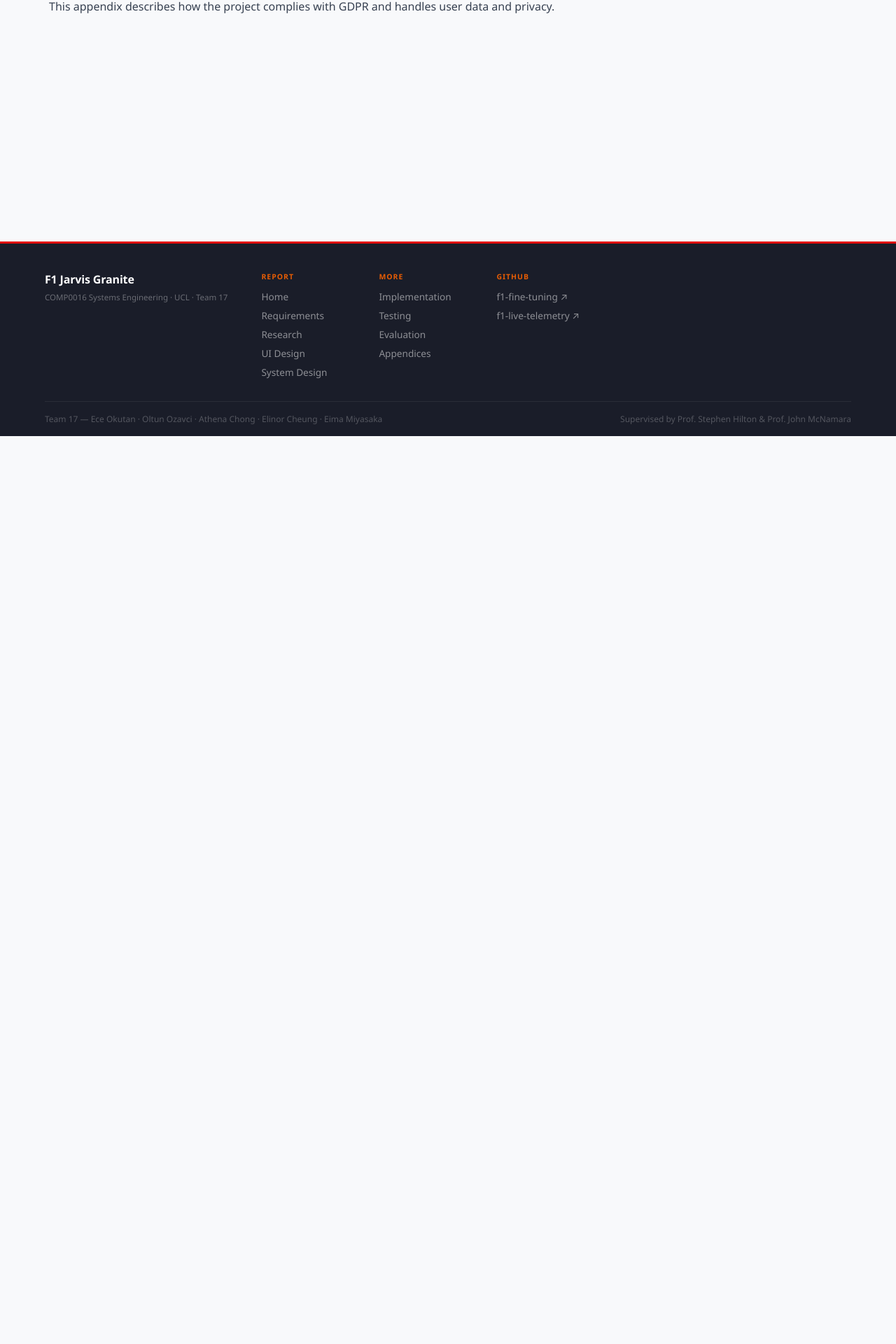
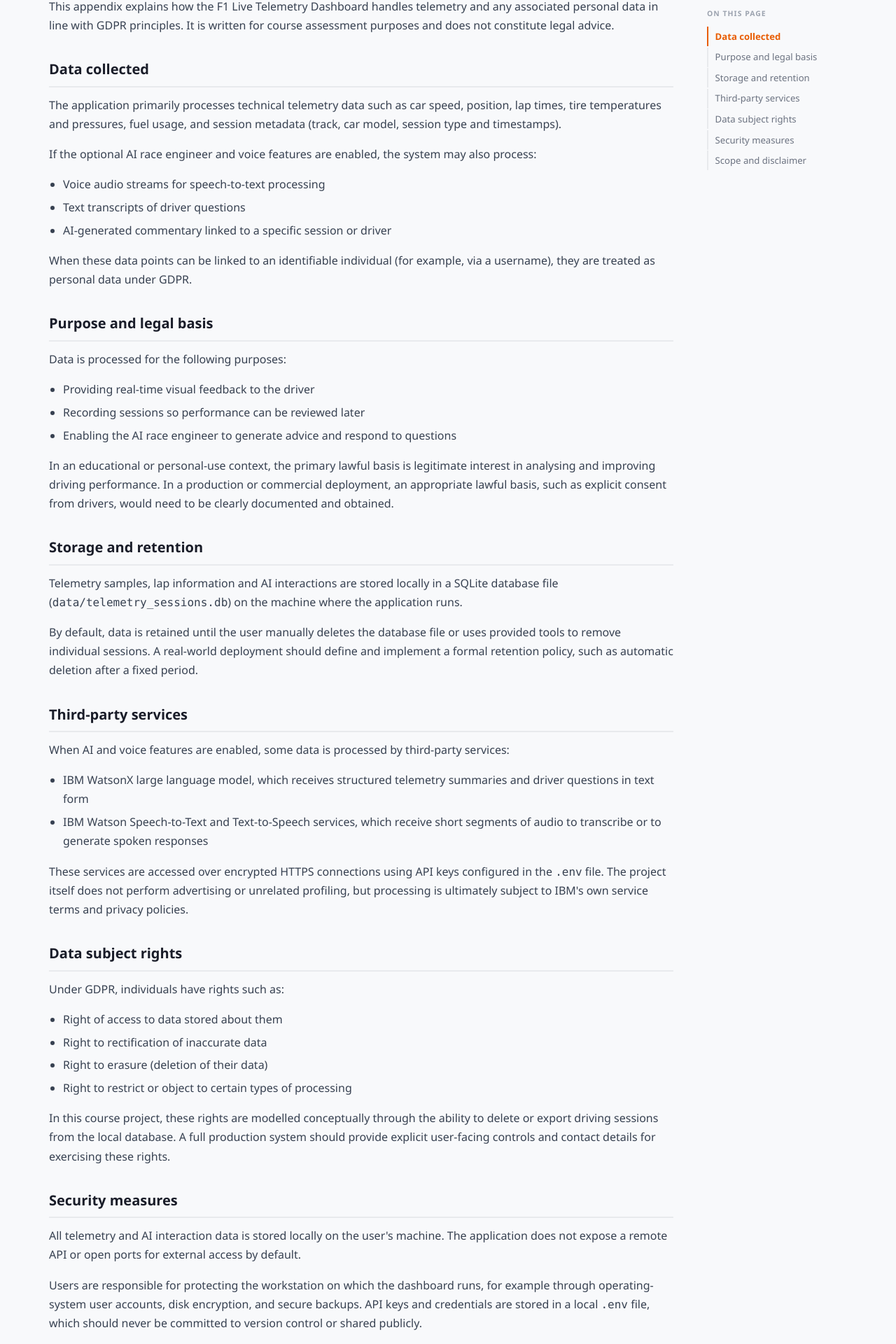
Before and after one commit to ecsy9/f1-jarvis-granite-website, a React (Create React App) app: page /#/appendices/gdpr-privacy in a window 1280 px wide. Shown: the part 177-2097 px from the top of the page at 70% size. Before the commit the page ends 800 px from the top, so only its background shows below. Built offline with nearby package versions, Linux system fonts and the light colour scheme.

Commit message:
added content to appendices

```diff
--- a/src/components/Navbar.js
+++ b/src/components/Navbar.js
@@ -16,7 +16,11 @@ const navItems = [
 const appendicesItems = [
   { path: '/appendices/user-manual', label: 'User manual and deployment manual' },
   { path: '/appendices/gdpr-privacy', label: 'GDPR and Privacy of Data' },
-  { href: 'https://example.com/dev-blog', label: 'Development Blog', external: true },
+  {
+    href: 'https://www.linkedin.com/pulse/f1-jarvis-granite-ai-telemetry-analysis-platform-ibm-granite-okutan-yfgoe/?trackingId=mpz6Op2YTAO%2BrRpg5%2FtaXA%3D%3D',
+    label: 'Development Blog',
+    external: true,
+  },
   { path: '/appendices/monthly-video', label: 'Monthly Video' },
 ];
 
--- a/src/pages/appendices/GDPRPrivacy.js
+++ b/src/pages/appendices/GDPRPrivacy.js
@@ -4,8 +4,118 @@ function GDPRPrivacy() {
   return (
     <SectionPage title="GDPR and Privacy of Data">
       <p>
-        This appendix describes how the project complies with GDPR and
-        handles user data and privacy.
+        This appendix explains how the F1 Live Telemetry Dashboard handles telemetry and any
+        associated personal data in line with GDPR principles. It is written for course assessment
+        purposes and does not constitute legal advice.
+      </p>
+
+      <h2>Data collected</h2>
+      <p>
+        The application primarily processes technical telemetry data such as car speed, position,
+        lap times, tire temperatures and pressures, fuel usage, and session metadata (track, car
+        model, session type and timestamps).
+      </p>
+      <p>
+        If the optional AI race engineer and voice features are enabled, the system may also
+        process:
+      </p>
+      <ul>
+        <li>Voice audio streams for speech-to-text processing</li>
+        <li>Text transcripts of driver questions</li>
+        <li>AI-generated commentary linked to a specific session or driver</li>
+      </ul>
+      <p>
+        When these data points can be linked to an identifiable individual (for example, via a
+        username), they are treated as personal data under GDPR.
+      </p>
+
+      <h2>Purpose and legal basis</h2>
+      <p>
+        Data is processed for the following purposes:
+      </p>
+      <ul>
+        <li>Providing real-time visual feedback to the driver</li>
+        <li>Recording sessions so performance can be reviewed later</li>
+        <li>Enabling the AI race engineer to generate advice and respond to questions</li>
+      </ul>
+      <p>
+        In an educational or personal-use context, the primary lawful basis is legitimate interest
+        in analysing and improving driving performance. In a production or commercial deployment,
+        an appropriate lawful basis, such as explicit consent from drivers, would need to be
+        clearly documented and obtained.
+      </p>
+
+      <h2>Storage and retention</h2>
+      <p>
+        Telemetry samples, lap information and AI interactions are stored locally in a SQLite
+        database file (<code>data/telemetry_sessions.db</code>) on the machine where the
+        application runs.
+      </p>
+      <p>
+        By default, data is retained until the user manually deletes the database file or uses
+        provided tools to remove individual sessions. A real-world deployment should define and
+        implement a formal retention policy, such as automatic deletion after a fixed period.
+      </p>
+
+      <h2>Third-party services</h2>
+      <p>
+        When AI and voice features are enabled, some data is processed by third-party services:
+      </p>
+      <ul>
+        <li>
+          IBM WatsonX large language model, which receives structured telemetry summaries and
+          driver questions in text form
+        </li>
+        <li>
+          IBM Watson Speech-to-Text and Text-to-Speech services, which receive short segments of
+          audio to transcribe or to generate spoken responses
+        </li>
+      </ul>
+      <p>
+        These services are accessed over encrypted HTTPS connections using API keys configured in
+        the <code>.env</code> file. The project itself does not perform advertising or unrelated
+        profiling, but processing is ultimately subject to IBM&apos;s own service terms and
+        privacy policies.
+      </p>
+
+      <h2>Data subject rights</h2>
+      <p>
+        Under GDPR, individuals have rights such as:
+      </p>
+      <ul>
+        <li>Right of access to data stored about them</li>
+        <li>Right to rectification of inaccurate data</li>
+        <li>Right to erasure (deletion of their data)</li>
+        <li>Right to restrict or object to certain types of processing</li>
+      </ul>
+      <p>
+        In this course project, these rights are modelled conceptually through the ability to
+        delete or export driving sessions from the local database. A full production system should
+        provide explicit user-facing controls and contact details for exercising these rights.
+      </p>
+
+      <h2>Security measures</h2>
+      <p>
+        All telemetry and AI interaction data is stored locally on the user&apos;s machine. The
+        application does not expose a remote API or open ports for external access by default.
+      </p>
+      <p>
+        Users are responsible for protecting the workstation on which the dashboard runs, for
+        example through operating-system user accounts, disk encryption, and secure backups. API
+        keys and credentials are stored in a local <code>.env</code> file, which should never be
+        committed to version control or shared publicly.
+      </p>
+
+      <h2>Scope and disclaimer</h2>
+      <p>
+        This project has been built as part of a university systems course and is intended for
+        demonstration and educational use. If the dashboard is deployed in a real-world or
+        commercial environment, a full GDPR compliance review, a detailed privacy policy, and a
+        data-processing agreement with any third-party providers would be required.
+      </p>
+      <p>
+        The information in this appendix is a high-level overview of intended privacy practices and
+        is not legal advice.
       </p>
     </SectionPage>
   );
--- a/src/pages/appendices/MonthlyVideo.js
+++ b/src/pages/appendices/MonthlyVideo.js
@@ -4,7 +4,45 @@ function MonthlyVideo() {
   return (
     <SectionPage title="Monthly Video">
       <p>
-        This appendix hosts links or embeds for the monthly project video updates.
+        This appendix embeds the January project update video for the F1 Live Telemetry Dashboard.
+      </p>
+
+      <div
+        style={{
+          position: 'relative',
+          paddingTop: '56.25%',
+          marginTop: '1.5rem',
+          borderRadius: '12px',
+          overflow: 'hidden',
+          boxShadow: '0 12px 30px rgba(15, 23, 42, 0.35)',
+        }}
+      >
+        <iframe
+          src="https://drive.google.com/file/d/1MZUe-ipMUsZysXXpSSHgxfDtPgXi4JY9/preview"
+          title="January Update - F1 Live Telemetry Dashboard"
+          style={{
+            position: 'absolute',
+            inset: 0,
+            width: '100%',
+            height: '100%',
+            border: 'none',
+          }}
+          allow="accelerometer; autoplay; clipboard-write; encrypted-media; gyroscope; picture-in-picture"
+          allowFullScreen
+        />
+      </div>
+
+      <p style={{ marginTop: '1rem', fontSize: '0.9rem', color: '#6b7280' }}>
+        If the embedded player does not load, you can open the video directly in Google Drive:
+        {' '}
+        <a
+          href="https://drive.google.com/file/d/1MZUe-ipMUsZysXXpSSHgxfDtPgXi4JY9/view"
+          target="_blank"
+          rel="noopener noreferrer"
+        >
+          January update video
+        </a>
+        .
       </p>
     </SectionPage>
   );
--- a/src/pages/appendices/UserManual.js
+++ b/src/pages/appendices/UserManual.js
@@ -4,8 +4,72 @@ function UserManual() {
   return (
     <SectionPage title="User manual and deployment manual">
       <p>
-        This appendix contains the user manual and deployment manual,
-        including setup instructions and usage guidance.
+        The F1 Live Telemetry Dashboard is a real-time telemetry visualization tool for sim racing
+        games with optional AI race engineer capabilities. It is built with PyQt5 and integrates
+        IBM Watson services for voice interaction and AI commentary.
+      </p>
+
+      <h2>Setup instructions</h2>
+      <p>
+        1. Ensure you have Python installed on your system.
+      </p>
+      <p>
+        2. From the project root, install dependencies:
+      </p>
+      <p>
+        <code>pip install -r requirements.txt</code>
+      </p>
+      <p>
+        3. (Optional) Configure IBM Watson AI features by copying <code>.env.example</code> to
+        <code>.env</code> and filling in your WatsonX, Speech-to-Text, and Text-to-Speech
+        credentials.
+      </p>
+      <p>
+        4. For Assetto Corsa (AC), enable shared memory in the game&apos;s settings (Options →
+        General → UI Modules, set Shared Memory = ON, Layout = 1).
+      </p>
+      <p>
+        5. For Assetto Corsa Competizione (ACC), configure <code>broadcasting.json</code> in your documents folder with the correct UDP port and
+        passwords.
+      </p>
+
+      <h2>Running the dashboard</h2>
+      <p>
+        To run with Assetto Corsa (default backend), start a session in game and then execute:
+      </p>
+      <p>
+        <code>python main.py</code>
+      </p>
+      <p>
+        To enable the AI race engineer, start the application with the <code>--ai</code> flag:
+      </p>
+      <p>
+        <code>python main.py --ai</code>
+      </p>
+      <p>
+        For ACC support, combine flags (for example: <code>python main.py --acc --ai</code> to use ACC with AI features).
+      </p>
+
+      <h2>Usage guidance</h2>
+      <p>
+        Once running, the dashboard displays live track maps, performance graphs, and detailed
+        telemetry including tire temperatures and pressures where available. The interface follows
+        a dark theme with multiple canvases for different metrics.
+      </p>
+      <p>
+        If AI features are enabled, you can interact with the AI race engineer via voice. The
+        system will monitor telemetry for events such as fuel warnings or tire issues and provide
+        proactive spoken feedback, as well as respond to driver queries.
+      </p>
+      <p>
+        All telemetry and AI interactions are recorded to a SQLite database
+        (<code>data/telemetry_sessions.db</code>). You can review past sessions with the
+        command-line session viewer, listing sessions, inspecting laps, and exporting data to CSV
+        for further analysis.
+      </p>
+      <p>
+        Refer to the separate setup guide in the repository for detailed configuration of game
+        backends and IBM Watson services.
       </p>
     </SectionPage>
   );
```
